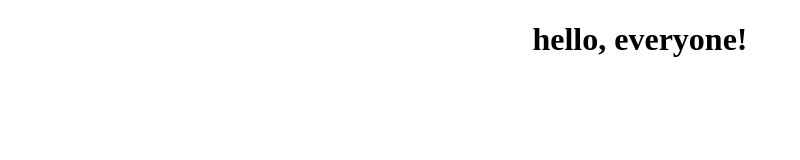
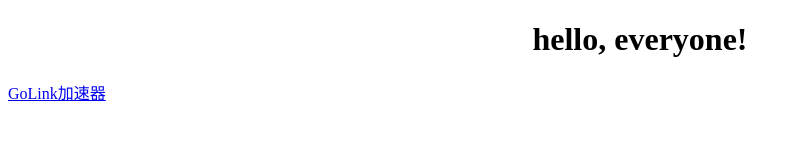
Before and after one commit to rexhang/rexhang.github.io, a plain HTML site: page index.html in a window 1280 px wide. Shown: the whole page, without its empty margins (0-800 px from the left). Drawn offline with Linux system fonts and the light colour scheme.

Commit message:
update home page info

```diff
--- a/index.html
+++ b/index.html
@@ -12,5 +12,9 @@
 </head>
 <body>
   <h1 class="welcome-title">hello, everyone!</h1>
+
+  <div>
+    <a href="https://www.golink.com/" target="_blank">GoLink加速器</a>
+  </div>
 </body>
 </html>
```
